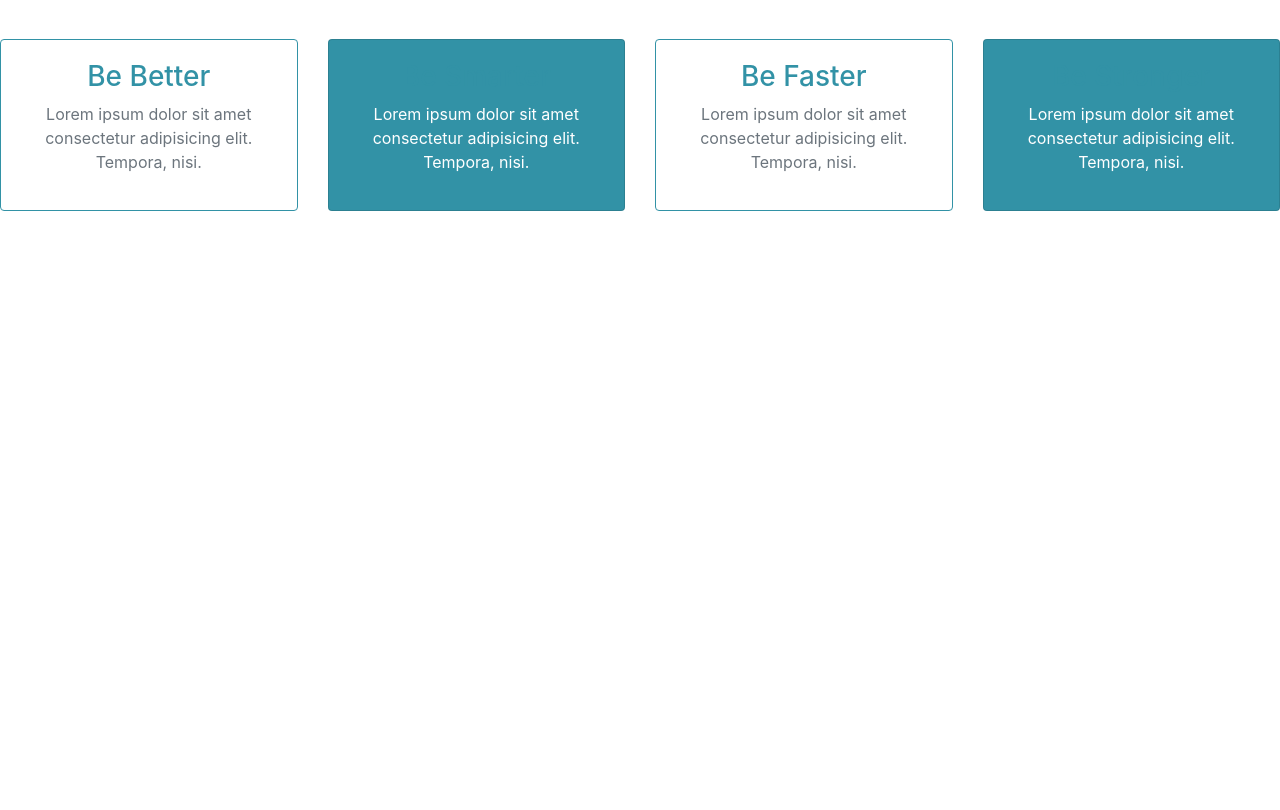
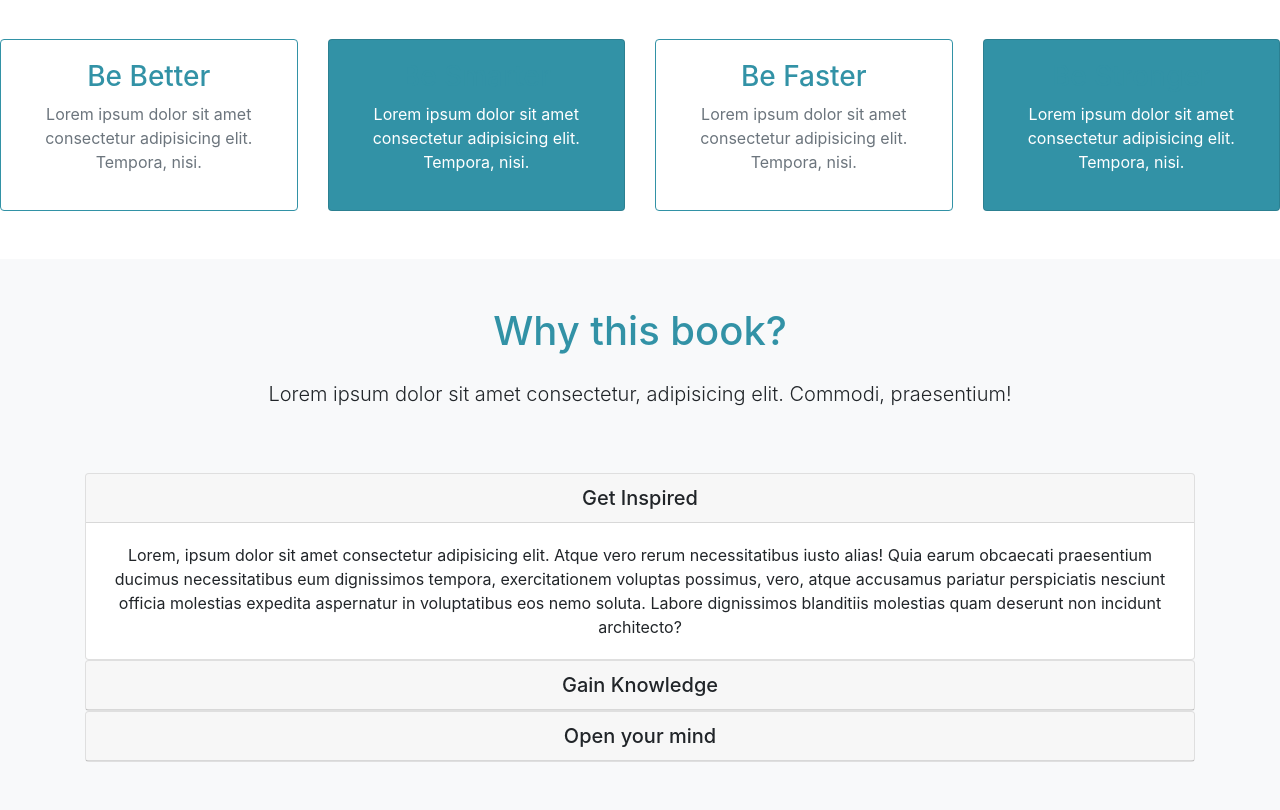
Before and after one commit to dcarlson661/misuxe, a plain HTML site: page index.html in a window 1280 px wide. Shown: the part 958-1768 px from the top of the page. Before the commit the page ends 1217 px from the top, so only its background shows below. Drawn offline with nearby package versions, Linux system fonts and the light colour scheme.

Commit message:
accordion

```diff
--- a/index.html
+++ b/index.html
@@ -153,6 +153,101 @@
       </div>
     </section>
 
+    <!-- about / why-->
+    <section id="aout" class="py-5 text-center bg-light">
+      <div class="container">
+        <div class="row">
+          <div class="col">
+            <div class="info-header mb-5">
+              <h1 class="text-primary pb-3">Why this book?</h1>
+              <p class="lead pb-3">
+                Lorem ipsum dolor sit amet consectetur, adipisicing elit.
+                Commodi, praesentium!
+              </p>
+            </div>
+            <!-- accordion -->
+            <div id="accordion">
+              <div class="card">
+                <div class="card-header">
+                  <h5 class="mb-0">
+                    <div
+                      href="#collapse1"
+                      data-toggle="collapse"
+                      data-parent="#accordion"
+                    >
+                      <i class="fas fa-arrow-circle-down"></i> Get Inspired
+                    </div>
+                  </h5>
+                </div>
+                <div id="collapse1" class="collapse show">
+                  <div class="card-body">
+                    Lorem, ipsum dolor sit amet consectetur adipisicing elit.
+                    Atque vero rerum necessitatibus iusto alias! Quia earum
+                    obcaecati praesentium ducimus necessitatibus eum dignissimos
+                    tempora, exercitationem voluptas possimus, vero, atque
+                    accusamus pariatur perspiciatis nesciunt officia molestias
+                    expedita aspernatur in voluptatibus eos nemo soluta. Labore
+                    dignissimos blanditiis molestias quam deserunt non incidunt
+                    architecto?
+                  </div>
+                </div>
+              </div>
+              <div class="card">
+                <div class="card-header">
+                  <h5 class="mb-0">
+                    <div
+                      href="#collapse2"
+                      data-toggle="collapse"
+                      data-parent="#accordion"
+                    >
+                      <i class="fas fa-arrow-circle-down"></i>Gain Knowledge
+                    </div>
+                  </h5>
+                </div>
+                <div id="collapse2" class="collapse">
+                  <div class="card-body">
+                    Lorem, ipsum dolor sit amet consectetur adipisicing elit.
+                    Atque vero rerum necessitatibus iusto alias! Quia earum
+                    obcaecati praesentium ducimus necessitatibus eum dignissimos
+                    tempora, exercitationem voluptas possimus, vero, atque
+                    accusamus pariatur perspiciatis nesciunt officia molestias
+                    expedita aspernatur in voluptatibus eos nemo soluta. Labore
+                    dignissimos blanditiis molestias quam deserunt non incidunt
+                    architecto?
+                  </div>
+                </div>
+              </div>
+              <div class="card">
+                <div class="card-header">
+                  <h5 class="mb-0">
+                    <div
+                      href="#collapse3"
+                      data-toggle="collapse"
+                      data-parent="#accordion"
+                    >
+                      <i class="fas fa-arrow-circle-down"></i>Open your mind
+                    </div>
+                  </h5>
+                </div>
+                <div id="collapse3" class="collapse">
+                  <div class="card-body">
+                    Lorem, ipsum dolor sit amet consectetur adipisicing elit.
+                    Atque vero rerum necessitatibus iusto alias! Quia earum
+                    obcaecati praesentium ducimus necessitatibus eum dignissimos
+                    tempora, exercitationem voluptas possimus, vero, atque
+                    accusamus pariatur perspiciatis nesciunt officia molestias
+                    expedita aspernatur in voluptatibus eos nemo soluta. Labore
+                    dignissimos blanditiis molestias quam deserunt non incidunt
+                    architecto?
+                  </div>
+                </div>
+              </div>
+            </div>
+          </div>
+        </div>
+      </div>
+    </section>
+
     <script
       src="http://code.jquery.com/jquery-3.5.1.min.js"
       integrity="sha256-9/aliU8dGd2tb6OSsuzixeV4y/faTqgFtohetphbbj0="
--- a/scss/style.scss
+++ b/scss/style.scss
@@ -32,6 +32,12 @@ body {
   }
 }
 
+.inof-header {
+  width: 50%;
+  margin: auto;
+  border-bottom: 1px #ddd solid;
+}
+
 @media (max-width: 786px) {
   #showcase {
     min-height: 500px;
```
Also changed, not shown: css/style.css.
